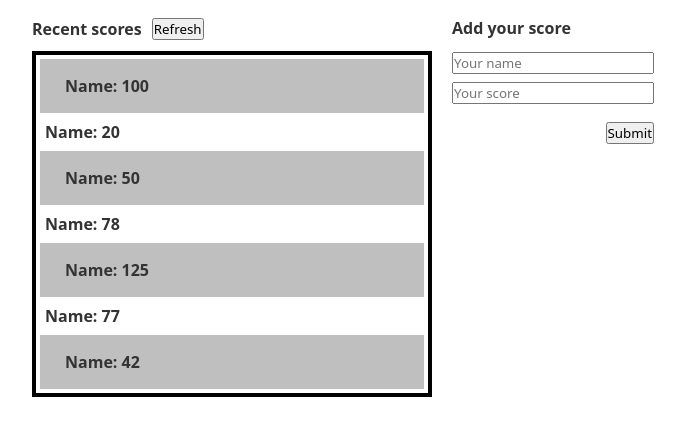
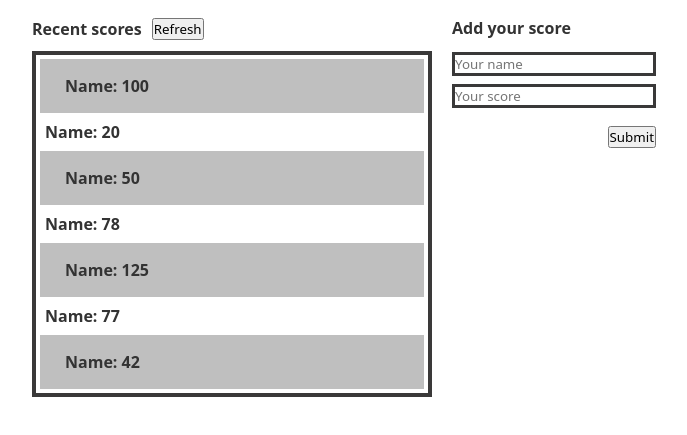
Before and after one commit to RileyManda/leaderboard, a website built with webpack: page src/index.html in a window 1280 px wide. Shown: the part 81-516 px from the top of the page, without its empty margins (133-820 px from the left). Built offline with nearby package versions, Linux system fonts and the light colour scheme.

Commit message:
Adjusted border color

```diff
--- a/src/styles.css
+++ b/src/styles.css
@@ -8,6 +8,7 @@
 :root {
   --font-color: #333;
   --grey-table-row: #bfbfbf;
+  --border-color: #3a3939;
 }
 
 /* Typography */
@@ -48,7 +49,7 @@ body {
   display: flex;
   justify-content: left;
   align-items: flex-start;
-  border: 4px solid #000;
+  border: 4px solid var(--border-color);
   padding: 2px;
   width: 400px;
 }
@@ -95,6 +96,7 @@ table tr:nth-child(odd) {
 
 .form-input input {
   margin-bottom: -40px;
+  border: 3px solid var(--border-color);
 }
 
 .refresh-button {
```
